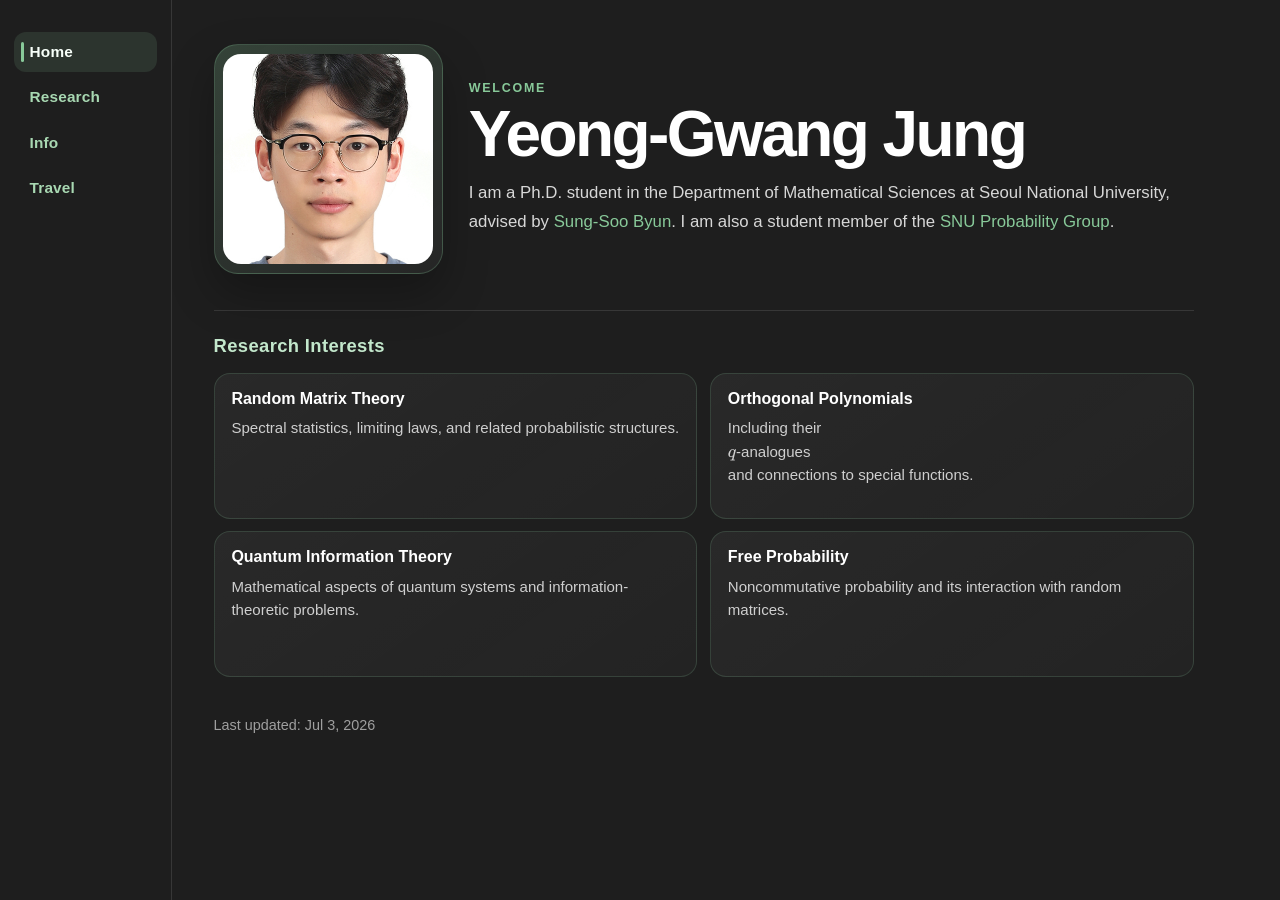
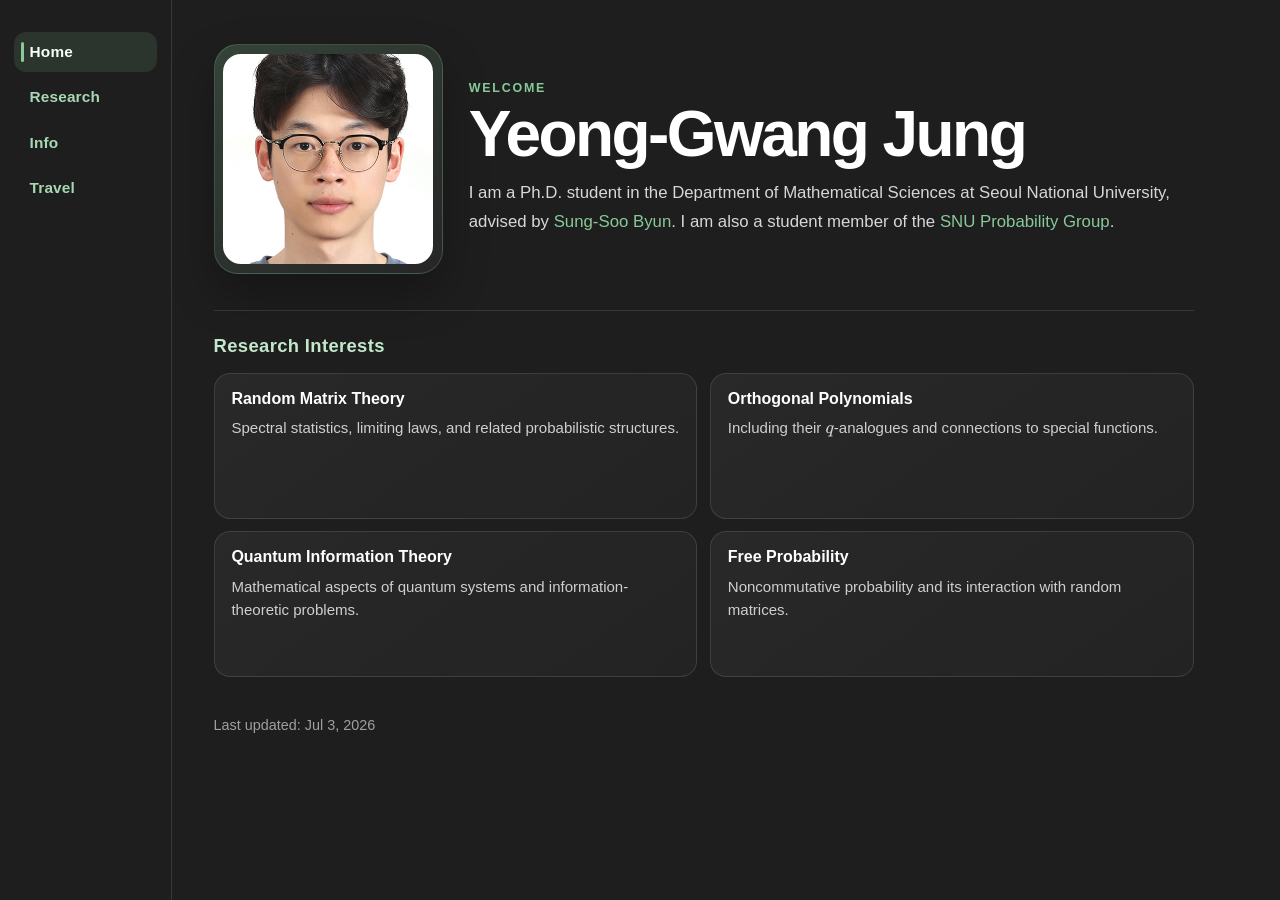
Before and after one commit to y-gJung/y-gJung.github.io, a Jekyll site: the page built from index.md, in a window 1280 px wide. Built offline with Jekyll 4.4.1, drawn with Linux system fonts in a browser that asks for light colours.

Commit message:
Update index.md

```diff
--- a/index.md
+++ b/index.md
@@ -29,7 +29,7 @@ title: Home
       </div>
       <div class="interest-card">
         <strong>Orthogonal Polynomials</strong>
-        <span>Including their <span class="math-term">\(q\)&#8209;analogues</span> and connections to special functions.</span>
+        <span>Including their \(q\)&#8209;analogues and connections to special functions.</span>
       </div>
       <div class="interest-card">
         <strong>Quantum Information Theory</strong>
```
